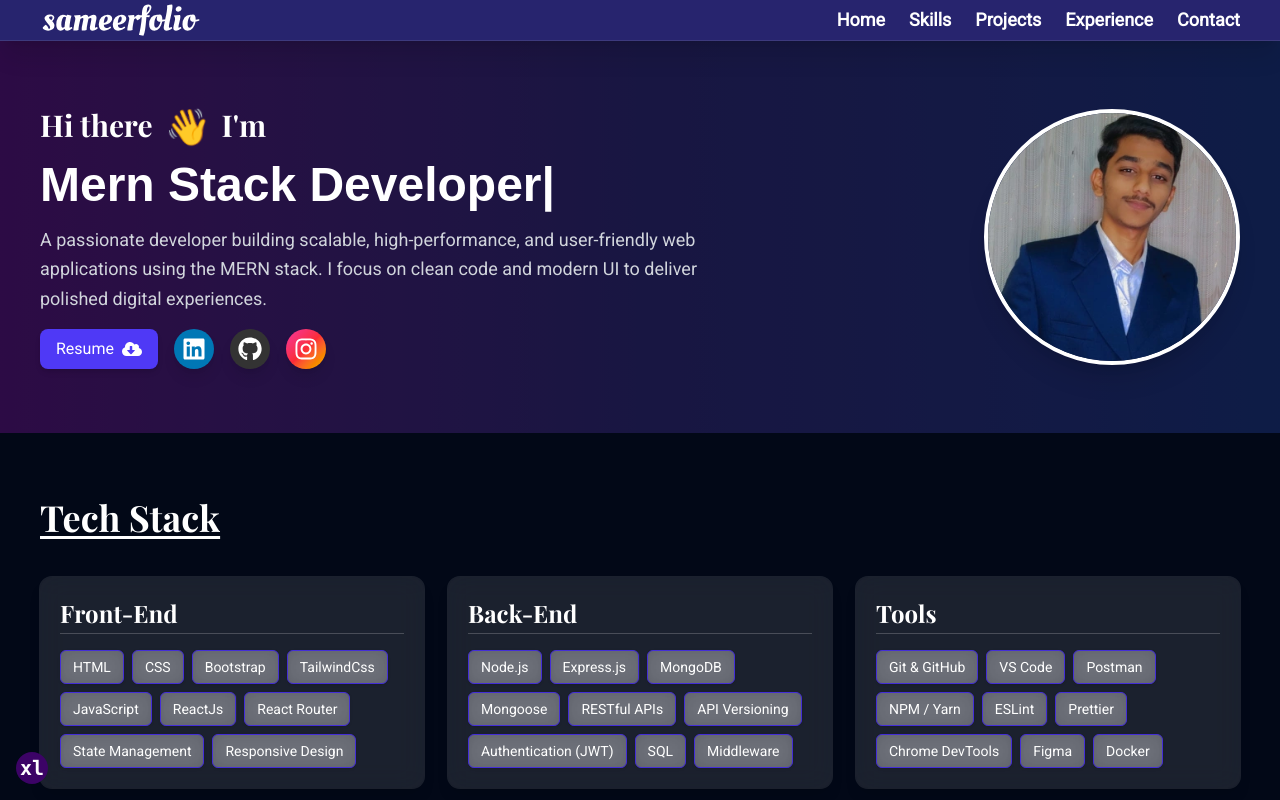
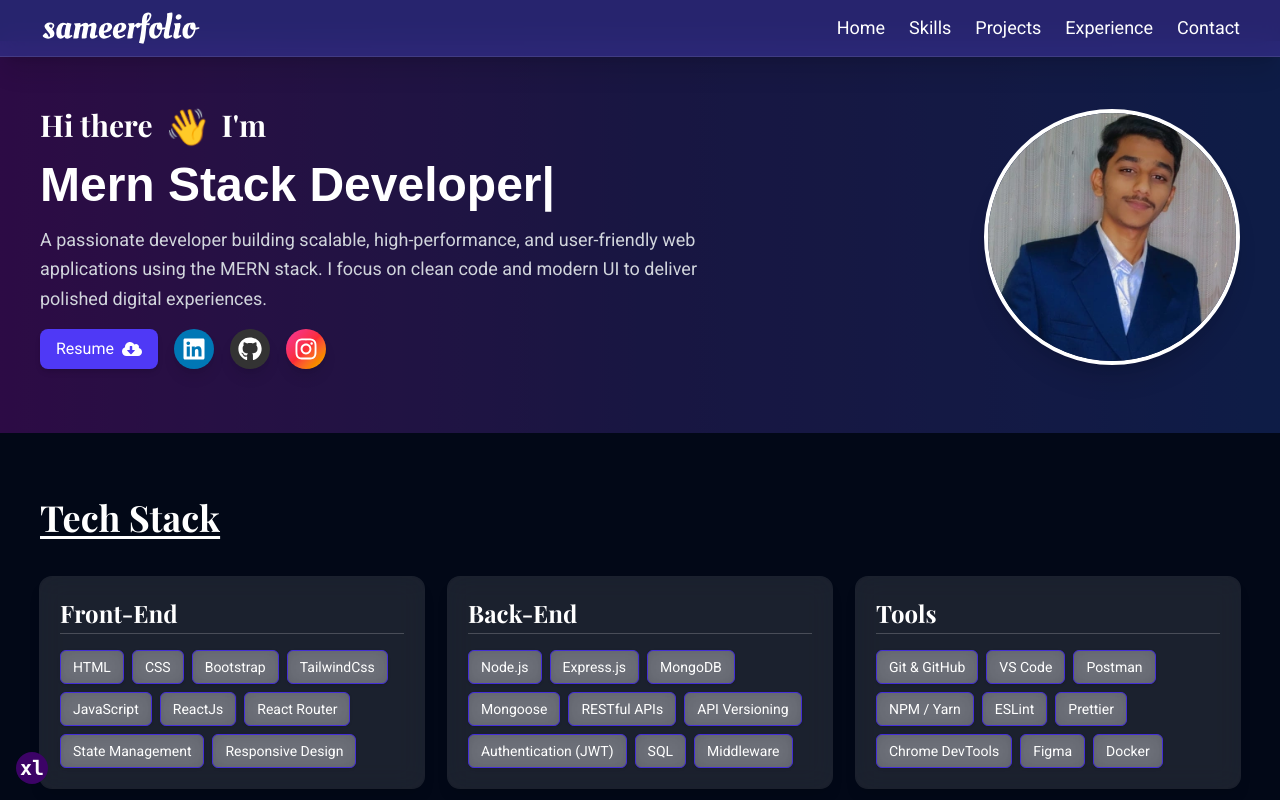
Before and after one commit to ma3llim007/sameerfolio, a React (Vite) app: page / in a window 1280 px wide. Shown: the top 800 px of the page. Built offline with nearby package versions, Linux system fonts and the light colour scheme; no server answers; a web font is replaced by a local one.

Commit message:
style: improve the padding of header in y-axis

```diff
--- a/src/components/Header.jsx
+++ b/src/components/Header.jsx
@@ -8,7 +8,7 @@ const Header = () => {
     const [isOpen, setIsOpen] = useState(false);
     return (
         <>
-            <div className="fixed top-0 left-0 right-0 z-50 bg-indigo-900/80 backdrop-blur-md border-b border-white/10 transition-all duration-300 shadow-xl">
+            <div className="fixed top-0 left-0 right-0 z-50 py-2 bg-indigo-900/80 backdrop-blur-md border-b border-white/10 transition-all duration-300 shadow-xl">
                 <Container>
                     <div className="grid grid-cols-2 items-center">
                         {/* Logo Section */}
@@ -16,7 +16,7 @@ const Header = () => {
                             <img className="w-[250px] h-[150px] object-contain" src="logo.svg" alt="sameerfolio Logo" />
                         </Link>
                         <nav className="flex items-center justify-end gap-6">
-                            <ul className="hidden md:flex items-center gap-6 font-semibold text-lg">
+                            <ul className="hidden md:flex items-center gap-6 text-lg">
                                 <li className="hover:text-primary transition">
                                     <Link to="home" smooth={true} duration={500} className="select-none cursor-pointer">
                                         Home
```
